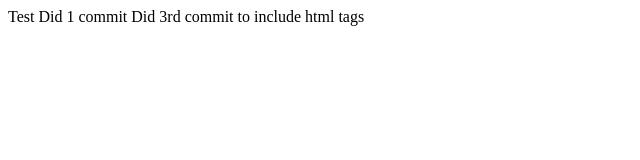
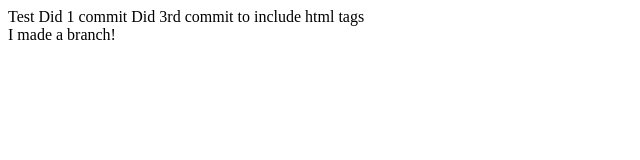
Before and after one commit to elainedev/elainedev.github.ioOld, a plain HTML site: page index.html in a window 1280 px wide. Shown: the full height of the page, 0-640 px from the left. Drawn offline with Linux system fonts and the light colour scheme.

Commit message:
made change on sidebranch

```diff
--- a/index.html
+++ b/index.html
@@ -6,5 +6,8 @@
 Did 1 commit
 
 Did 3rd commit to include html tags
+
+        <br>
+        I made a branch!
         </body>
 </html>
```
